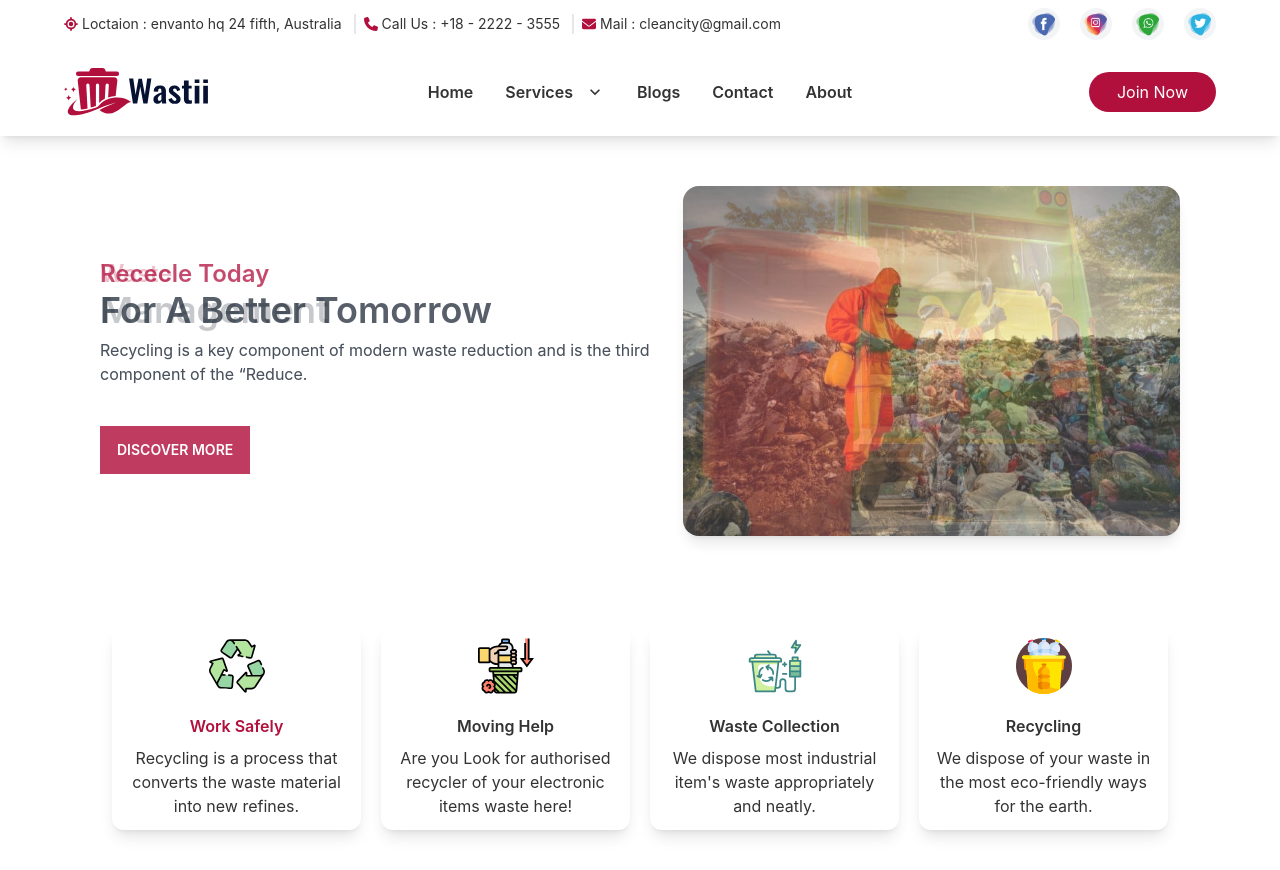
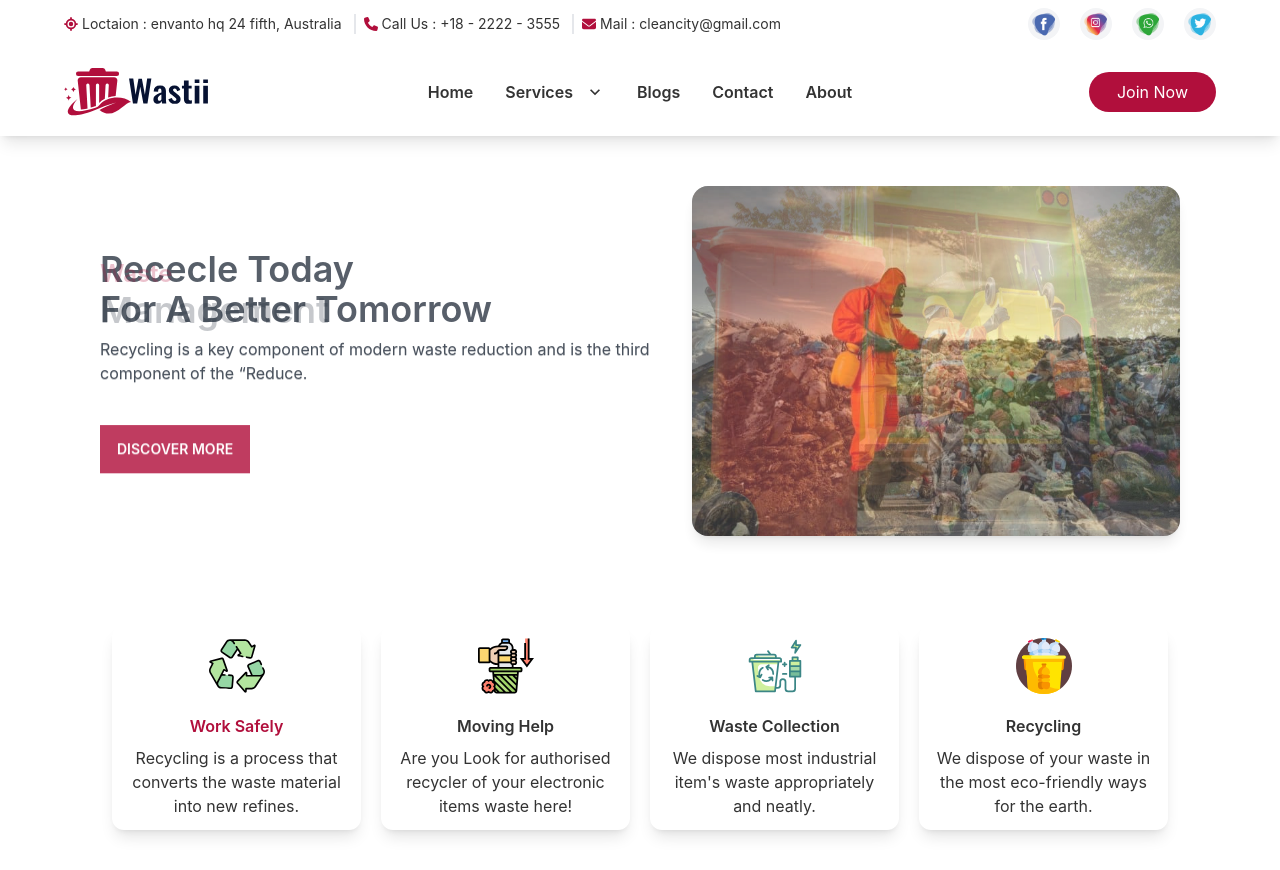
Before and after one commit to sayemhossain/clean-city, a React (Create React App) app: page / in a window 1280 px wide. Built offline with nearby package versions, Linux system fonts and the light colour scheme.

Commit message:
banner edited

```diff
--- a/src/pages/Home/Branding/Branding.js
+++ b/src/pages/Home/Branding/Branding.js
@@ -6,7 +6,7 @@ import photo4 from "../../../img/ads-img/photo4.svg";
 
 const Branding = () => {
   return (
-    <div className="md:px-28 md:my-10">
+    <div className="md:px-28 md:my-10 max-w-[1440px] mx-auto">
       <div className="grid grid-cols-1 md:grid-cols-4 gap-5">
         <div className="text-center shadow-lg rounded-xl p-3">
           <img className="w-14 mx-auto" src={photo1} alt="" />
--- a/src/pages/Home/HomeBanner/HomeBanner.js
+++ b/src/pages/Home/HomeBanner/HomeBanner.js
@@ -19,15 +19,15 @@ const HomeBanner = () => {
     cssEase: "linear",
   };
   return (
-    <div className="md:px-20">
+    <div className="md:px-20 max-w-[1440px] mx-auto">
       <div>
         <Slider {...settings}>
           <div className="md:px-5">
-            <div className="md:flex justify-between h-[450px] items-center text-gray-800">
+            <div className="md:flex justify-between h-[450px] items-center text-gray-800 gap-5">
               <div>
                 <h1 className="text-4xl mb-2 font-semibold">
-                  <span className="text-2xl text-secondary">Rececle Today</span>{" "}
-                  <br /> For A Better Tomorrow
+                  <span className="">Rececle Today</span> <br /> For A Better
+                  Tomorrow
                 </h1>
                 <p>
                   Recycling is a key component of modern waste reduction and is
@@ -47,7 +47,7 @@ const HomeBanner = () => {
             </div>
           </div>
           <div className="md:px-5">
-            <div className="md:flex justify-between h-[450px] items-center text-gray-800">
+            <div className="md:flex justify-between h-[450px] items-center text-gray-800 gap-5">
               <div>
                 <h1 className="text-4xl mb-2  font-semibold">
                   <span className="text-2xl text-secondary">Waste</span> <br />{" "}
@@ -71,7 +71,7 @@ const HomeBanner = () => {
             </div>
           </div>
           <div className="md:px-5">
-            <div className="md:flex justify-between h-[450px] items-center text-gray-800">
+            <div className="md:flex justify-between h-[450px] items-center text-gray-800 gap-5">
               <div>
                 <h1 className="text-4xl mb-2  font-semibold">
                   <span className="text-2xl text-secondary">Discover</span>{" "}
```
